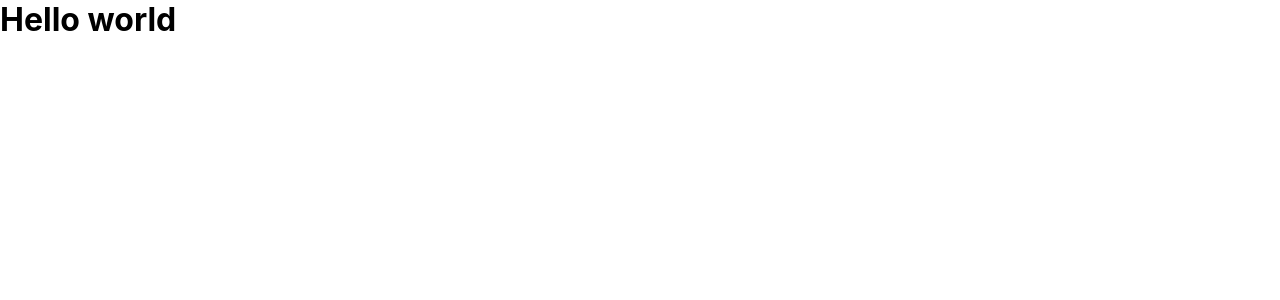
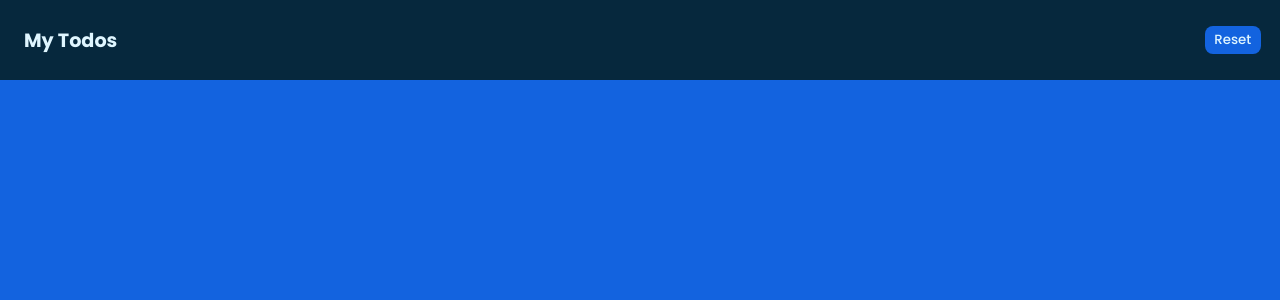
Before and after one commit to chriskokc/my-todo, a React (Create React App) app: page / in a window 1280 px wide. Shown: the top 300 px of the page. Built offline with nearby package versions, Linux system fonts and the light colour scheme; the HTML template or start-up script is replaced by a standard one.

Commit message:
added Navbar and Button.

```diff
--- a/src/App.jsx
+++ b/src/App.jsx
@@ -1,7 +1,8 @@
 import "./App.scss";
+import Navbar from "./components/Navbar/Navbar";
 
 const App = () => {
-  return <h1>Hello world</h1>;
+  return <Navbar />;
 };
 
 export default App;
--- a/src/assets/scss/_base.scss
+++ b/src/assets/scss/_base.scss
@@ -1,9 +1,13 @@
 @use "./variables" as *;
+@import url('https://fonts.googleapis.com/css2?family=Poppins:ital,wght@0,300;0,400;0,500;0,600;0,700;1,300;1,400;1,500;1,600;1,700&display=swap');
 
 * {
     box-sizing: border-box;
     padding: 0;
     margin: 0;
+    font-family: $font-primary;
+    background-color: $color-background;
+    color: $color-text;
 }
 
 a:link,
--- a/src/assets/scss/_variables.scss
+++ b/src/assets/scss/_variables.scss
@@ -0,0 +1,6 @@
+$font-primary: 'Poppins', sans-serif;
+
+$color-navbar: #06283D;
+$color-background: #1363DF;
+$color-item: #47B5FF;
+$color-text: #DFF6FF;
--- /dev/null
+++ b/src/components/Button/Button.jsx
@@ -0,0 +1,7 @@
+import "./Button.scss";
+
+const Button = ({ label }) => {
+  return <button>{label}</button>;
+};
+
+export default Button;
--- /dev/null
+++ b/src/components/Button/Button.scss
@@ -0,0 +1,14 @@
+@use "../../assets/scss/variables" as *;
+
+button {
+    border: none;
+    border-radius: 0.5rem;
+    padding: 0.3rem 0.6rem;
+    font-weight: 500;
+    margin: 1rem 1.2rem;
+    height: 1.8rem;
+
+    &:hover {
+        cursor: pointer;
+    }
+}
--- /dev/null
+++ b/src/components/Navbar/Navbar.jsx
@@ -0,0 +1,16 @@
+import Button from "../Button/Button";
+import "./Navbar.scss";
+import "../Button/Button";
+
+const Navbar = () => {
+  return (
+    <div className="navbar">
+      <a href="https://todoist.com/" className="navbar__brand">
+        My Todos
+      </a>
+      <Button label="Reset" />
+    </div>
+  );
+};
+
+export default Navbar;
--- /dev/null
+++ b/src/components/Navbar/Navbar.scss
@@ -0,0 +1,16 @@
+@use "../../assets/scss/variables" as *;
+
+.navbar {
+    display: flex;
+    justify-content: space-between;
+    align-items: center;
+    background-color: $color-navbar;
+    height: 10vh;
+
+    &__brand {
+        font-weight: 700;
+        font-size: 1.2rem;
+        background-color: $color-navbar;
+        margin: 1rem 1.5rem;
+    }
+}
```
